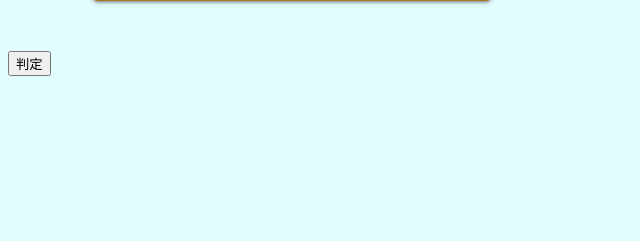
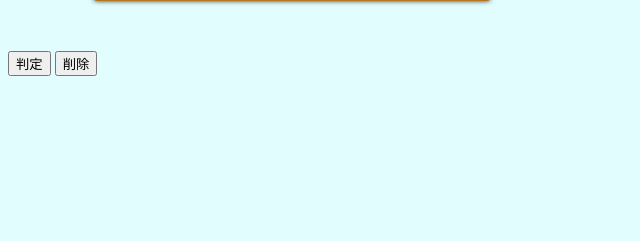
Before and after one commit to hirokishinoda/TrainingCiteForDL, a Flask app: page / in a window 1280 px wide. Shown: the part 365-606 px from the top of the page, without its empty margins (0-640 px from the left). Run offline with Flask 2, Linux system fonts and the light colour scheme.

Commit message:
[add]クリア機能の追加

```diff
--- a/src/templates/index.html
+++ b/src/templates/index.html
@@ -44,7 +44,7 @@
 </div>
 <br>
 <button type="button" id="btn-send">判定</button>
-
+<button type="button" id="btn-clear">削除</button>
 
 <script type="text/javascript" src="./static/canvas2img.js" charset="utf-8">
 </script>
```
Also changed, not shown: src/sample.jpg.
